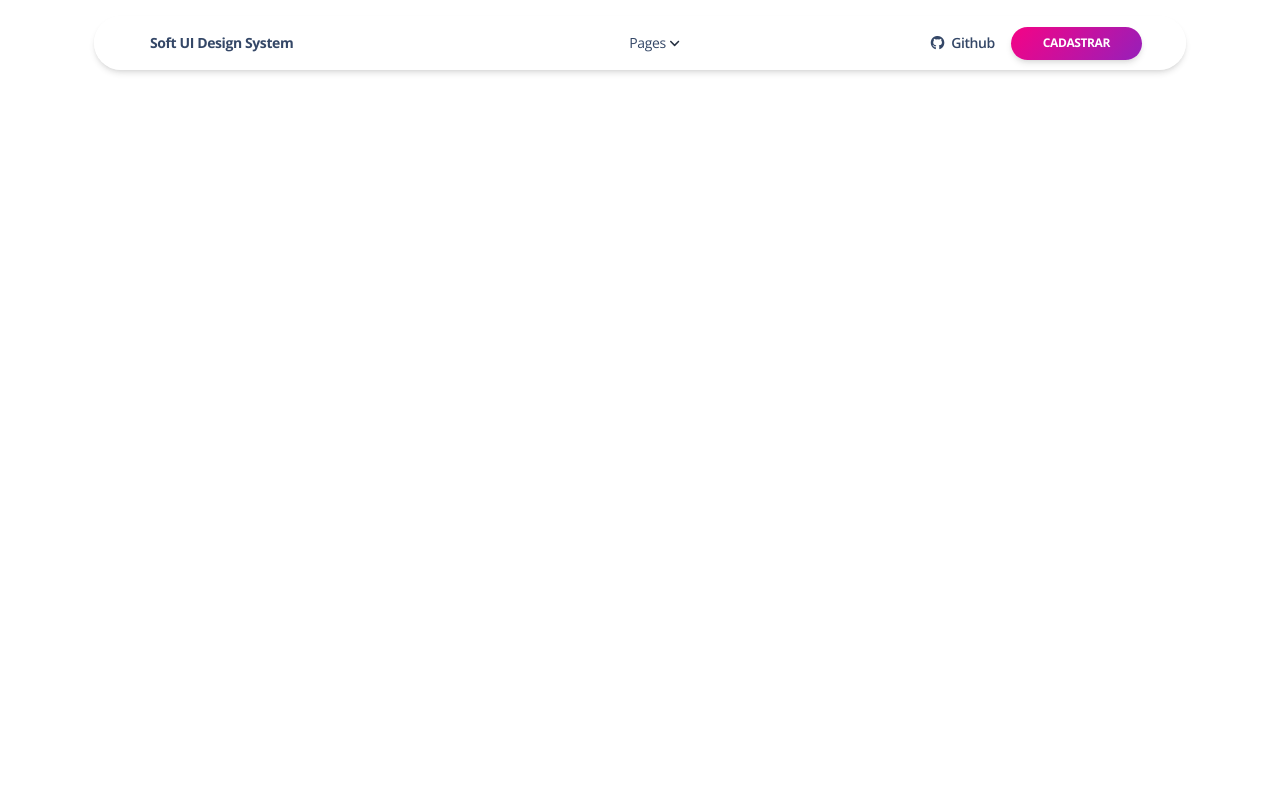
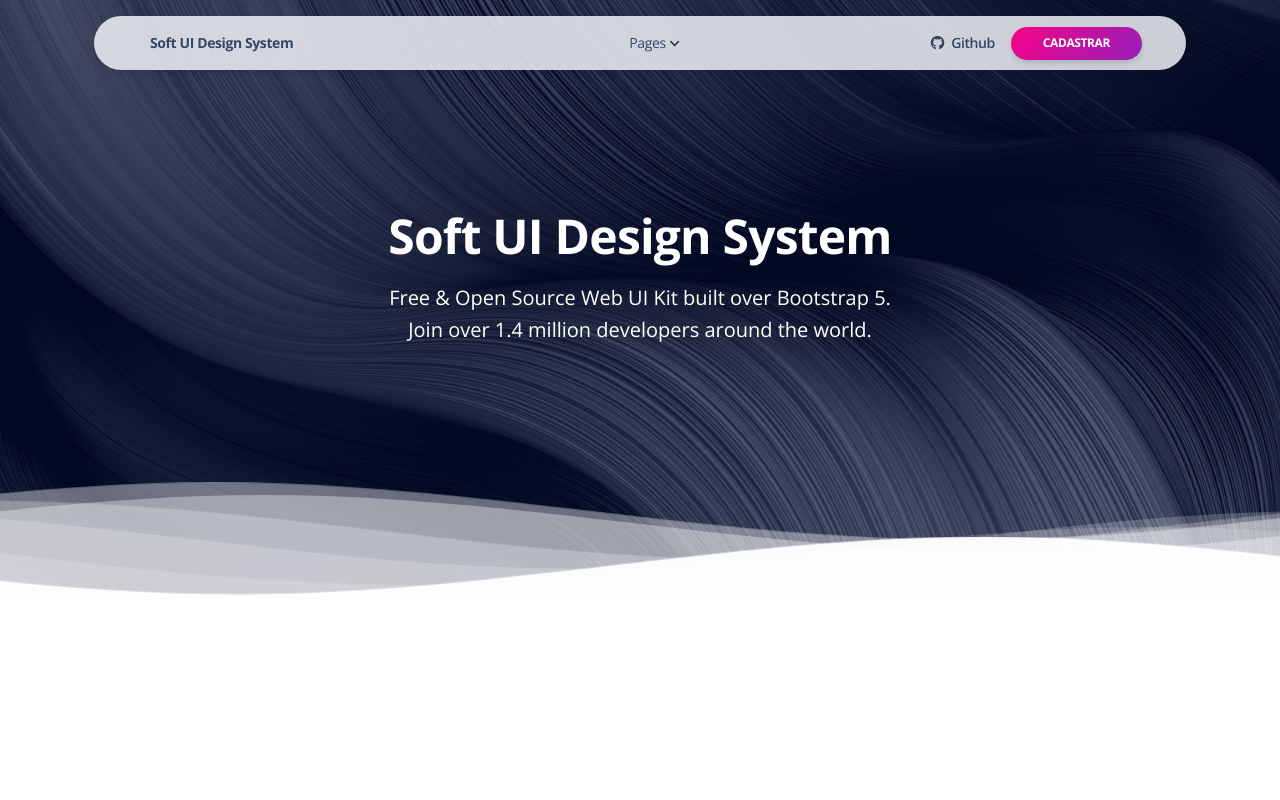
Before and after one commit to RicardoTaverna/sudyapp, a Django app: page / in a window 1280 px wide. Run offline with Django 3.2, Linux system fonts and the light colour scheme; some libraries are stand-ins or nearby versions.

Commit message:
trocando template

```diff
--- a/templates/index.html
+++ b/templates/index.html
@@ -4,10 +4,10 @@
 <head>
 	<meta charset="utf-8" />
 	<meta name="viewport" content="width=device-width, initial-scale=1, shrink-to-fit=no">
-  <link rel="apple-touch-icon" sizes="76x76" href="./assets/img/apple-icon.png">
-  <link rel="icon" type="image/png" href="./assets/img/favicon.png">
+	<link rel="apple-touch-icon" sizes="76x76" href="/static/home/assets/img/apple-icon.png">
+	<link rel="icon" type="image/png" href="/static/home/assets/img/favicon.png">
 	<title>
-    Soft UI Design System by Creative Tim
+		SudyApp
 	</title>
 	<!--     Fonts and icons     -->
 	<link href="https://fonts.googleapis.com/css?family=Open+Sans:300,400,600,700" rel="stylesheet" />
@@ -43,7 +43,7 @@
 					<li class="nav-item dropdown dropdown-hover mx-2">
 						<a class="nav-link ps-2 d-flex justify-content-between cursor-pointer align-items-center" id="dropdownMenuPages" data-bs-toggle="dropdown" aria-expanded="false">
 						Pages
-                  <img src="./assets/img/down-arrow-dark.svg" alt="down-arrow" class="arrow ms-1">
+						<img src="/static/home/assets/img/down-arrow-dark.svg" alt="down-arrow" class="arrow ms-1">
 						</a>
 						<div class="dropdown-menu dropdown-menu-animation dropdown-md p-3 border-radius-lg mt-0 mt-lg-3" aria-labelledby="dropdownMenuPages">
 						<div class="d-none d-lg-block">
@@ -169,7 +169,40 @@
 				</div>
 				</div>
 			</nav>
+		</div>
+	</div>
+</div>
 <!-- End Navbar -->
+<header class="header-2">
+	<div class="page-header min-vh-75" style="background-image: url('/static/home/assets/img/curved-images/curved.jpg')">
+		<div class="container">
+		<div class="row">
+			<div class="col-lg-7 text-center mx-auto">
+			<h1 class="text-white pt-3 mt-n5">Soft UI Design System</h1>
+			<p class="lead text-white mt-3">Free & Open Source Web UI Kit built over Bootstrap 5. <br /> Join over 1.4 million developers around the world. </p>
+			</div>
+		</div>
+		</div>
+		<div class="position-absolute w-100 z-index-1 bottom-0">
+		<svg class="waves" xmlns="http://www.w3.org/2000/svg" xmlns:xlink="http://www.w3.org/1999/xlink" viewBox="0 24 150 40" preserveAspectRatio="none" shape-rendering="auto">
+			<defs>
+			<path id="gentle-wave" d="M-160 44c30 0 58-18 88-18s 58 18 88 18 58-18 88-18 58 18 88 18 v44h-352z" />
+			</defs>
+			<g class="moving-waves">
+			<use xlink:href="#gentle-wave" x="48" y="-1" fill="rgba(255,255,255,0.40" />
+			<use xlink:href="#gentle-wave" x="48" y="3" fill="rgba(255,255,255,0.35)" />
+			<use xlink:href="#gentle-wave" x="48" y="5" fill="rgba(255,255,255,0.25)" />
+			<use xlink:href="#gentle-wave" x="48" y="8" fill="rgba(255,255,255,0.20)" />
+			<use xlink:href="#gentle-wave" x="48" y="13" fill="rgba(255,255,255,0.15)" />
+			<use xlink:href="#gentle-wave" x="48" y="16" fill="rgba(255,255,255,0.95" />
+			</g>
+		</svg>
+		</div>
+	</div>
+</header>
+
+
+
 
 <!--   Core JS Files   -->
 <script src="/static/home/assets/js/core/popper.min.js" type="text/javascript"></script>
```
Lines whose indentation alone changed are shown as unchanged.
